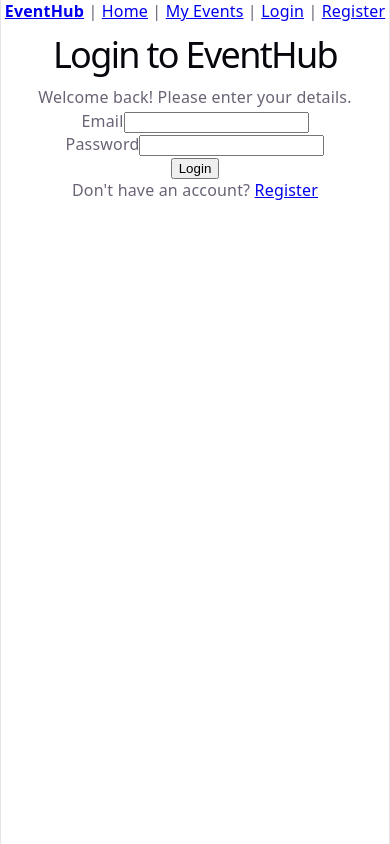
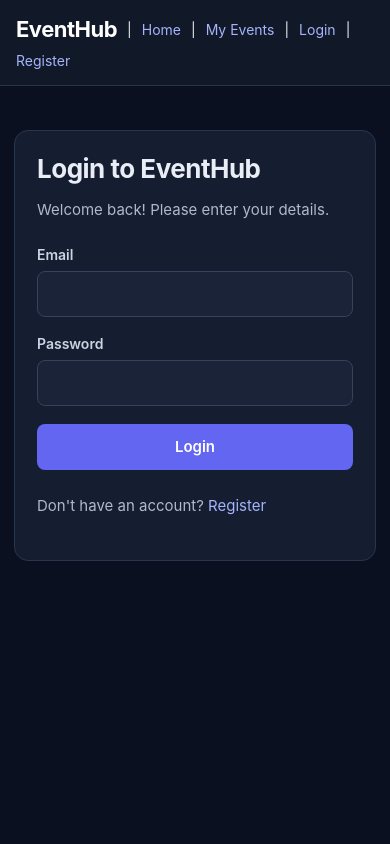
Before and after one commit to abdullah-ahmed7/event-management-system, a React (Vite) app: page /login in a window 390 px wide. Built offline with nearby package versions, Linux system fonts and the light colour scheme; no server answers.

Commit message:
Complete core features and responsive UI

```diff
--- a/src/App.css
+++ b/src/App.css
@@ -1,184 +1,433 @@
-.counter {
-  font-size: 16px;
-  padding: 5px 10px;
-  border-radius: 5px;
-  color: var(--accent);
-  background: var(--accent-bg);
-  border: 2px solid transparent;
-  transition: border-color 0.3s;
-  margin-bottom: 24px;
 
-  &:hover {
-    border-color: var(--accent-border);
+:root {
+  font-family: Inter, Arial, sans-serif;
+  color: #e9edf5;
+  background-color: #0b1020;
+  font-synthesis: none;
+  text-rendering: optimizeLegibility;
+}
+
+* {
+  box-sizing: border-box;
+}
+
+html {
+  scroll-behavior: smooth;
+}
+
+body {
+  margin: 0;
+  min-width: 320px;
+  background-color: #0b1020;
+  color: #e9edf5;
+}
+
+#root {
+  min-height: 100vh;
+  width: 100%;
+}
+
+.app {
+  min-height: 100vh;
+}
+
+a {
+  color: #a5b4fc;
+  text-decoration: none;
+}
+
+a:hover {
+  color: #c7d2fe;
+}
+
+button,
+input,
+select {
+  font-family: inherit;
+  font-size: 15px;
+}
+
+button {
+  background: #6366f1;
+  color: white;
+  border: none;
+  border-radius: 8px;
+  padding: 12px 20px;
+  cursor: pointer;
+  transition: background 0.2s ease;
+}
+
+button:hover {
+  background: #4f46e5;
+}
+
+button:disabled {
+  opacity: 0.5;
+  cursor: not-allowed;
+}
+
+input,
+select {
+  background: #1a2338;
+  border: 1px solid #36435e;
+  border-radius: 8px;
+  padding: 12px 14px;
+  color: #ffffff;
+  width: 100%;
+  min-height: 46px;
+}
+
+input:focus,
+select:focus {
+  outline: 2px solid #818cf8;
+  outline-offset: 1px;
+}
+
+/* Navbar */
+
+header {
+  width: 100%;
+  background: #111827;
+  border-bottom: 1px solid #283348;
+  padding: 18px 5%;
+}
+
+nav {
+  display: flex;
+  align-items: center;
+  gap: 16px;
+  flex-wrap: wrap;
+  font-size: 15px;
+}
+
+nav strong {
+  font-size: 25px;
+  color: #ffffff;
+  letter-spacing: -0.5px;
+}
+
+nav span {
+  margin-left: auto;
+  color: #cbd5e1;
+}
+
+/* Main layout */
+
+main {
+  max-width: 1250px;
+  margin: 0 auto;
+  padding: 40px 24px;
+  min-height: 80vh;
+}
+
+h1 {
+  font-size: clamp(28px, 4vw, 42px);
+  line-height: 1.2;
+  margin: 0 0 16px;
+  font-weight: 700;
+  letter-spacing: -0.5px;
+}
+
+h2 {
+  font-size: 26px;
+  line-height: 1.3;
+  margin: 24px 0 16px;
+}
+
+h3 {
+  font-size: 20px;
+  line-height: 1.4;
+}
+
+p {
+  line-height: 1.6;
+}
+
+/* Home */
+
+.home-page > h1 {
+  margin-bottom: 10px;
+}
+
+.home-page > p {
+  color: #aeb9ce;
+  margin-bottom: 25px;
+}
+
+.filter-form {
+  display: grid;
+  grid-template-columns: 2fr 1fr 1fr auto;
+  gap: 12px;
+  align-items: center;
+  background: #111827;
+  padding: 20px;
+  border: 1px solid #283348;
+  border-radius: 12px;
+  margin: 25px 0 35px;
+}
+
+.filter-form button {
+  min-height: 46px;
+  white-space: nowrap;
+}
+
+/* Event cards */
+
+.events-grid {
+  display: grid;
+  grid-template-columns: repeat(3, minmax(0, 1fr));
+  gap: 24px;
+  align-items: stretch;
+}
+
+.event-card,
+.events-grid article {
+  background: #151d30;
+  border: 1px solid #29354d;
+  border-radius: 14px;
+  padding: 18px;
+  overflow: hidden;
+  transition: transform 0.2s ease, border-color 0.2s ease;
+}
+
+.event-card:hover,
+.events-grid article:hover {
+  transform: translateY(-3px);
+  border-color: #6366f1;
+}
+
+.event-card img,
+.events-grid article img {
+  display: block;
+  width: 100%;
+  height: 190px;
+  object-fit: cover;
+  border-radius: 9px;
+}
+
+.event-card h2,
+.event-card h3,
+.events-grid article h2 {
+  font-size: 20px;
+  line-height: 1.4;
+  margin: 16px 0 12px;
+}
+
+.event-card p,
+.events-grid article p {
+  color: #c0cada;
+  margin: 8px 0;
+}
+
+.event-card a {
+  display: inline-block;
+  margin-top: 12px;
+  font-weight: 600;
+}
+
+.event-card button {
+  margin-top: 14px;
+}
+
+/* Event details */
+
+.event-details {
+  max-width: 850px;
+  margin: 0 auto;
+  background: #151d30;
+  border: 1px solid #29354d;
+  padding: 30px;
+  border-radius: 14px;
+}
+
+.event-details h1 {
+  font-size: clamp(26px, 3vw, 36px);
+  margin: 20px 0;
+}
+
+.event-details img {
+  display: block;
+  width: 100%;
+  max-width: 100%;
+  height: auto;
+  border-radius: 12px;
+  margin: 20px 0;
+}
+
+.event-details p {
+  color: #c0cada;
+  line-height: 1.7;
+  overflow-wrap: anywhere;
+  margin: 12px 0;
+}
+
+.event-details strong {
+  color: #f1f5f9;
+}
+
+.event-details button {
+  margin-top: 15px;
+}
+
+/* Login and Register */
+
+.auth-page {
+  width: 100%;
+  max-width: 460px;
+  margin: 35px auto;
+  padding: 32px;
+  background: #151d30;
+  border: 1px solid #29354d;
+  border-radius: 14px;
+  text-align: left;
+}
+
+.auth-page h1 {
+  font-size: 30px;
+  line-height: 1.25;
+  font-weight: 700;
+  letter-spacing: -0.5px;
+  margin: 0 0 12px;
+  text-align: left;
+}
+
+.auth-page > p {
+  font-size: 15px;
+  color: #aeb9ce;
+  line-height: 1.6;
+  margin: 0 0 20px;
+}
+
+.auth-page form {
+  display: flex;
+  flex-direction: column;
+  gap: 18px;
+  margin: 24px 0;
+}
+
+.auth-page form > div {
+  display: flex;
+  flex-direction: column;
+  gap: 8px;
+}
+
+.auth-page label {
+  display: block;
+  font-size: 14px;
+  font-weight: 600;
+  color: #cbd5e1;
+  text-align: left;
+}
+
+.auth-page input {
+  width: 100%;
+  min-height: 46px;
+}
+
+.auth-page button {
+  width: 100%;
+  min-height: 46px;
+  font-weight: 600;
+}
+
+.auth-page form p[role="alert"] {
+  margin: 0;
+}
+
+/* My Events */
+
+.my-events-page > h1 {
+  margin-bottom: 10px;
+}
+
+.my-events-page > p {
+  color: #aeb9ce;
+}
+
+.my-events-page section {
+  margin-top: 35px;
+}
+
+.my-events-page section h2 {
+  padding-bottom: 12px;
+  border-bottom: 1px solid #29354d;
+}
+
+/* Feedback */
+
+[role="alert"] {
+  color: #fca5a5;
+}
+
+[role="status"] {
+  color: #86efac;
+}
+
+/* Tablet */
+
+@media (max-width: 900px) {
+  .events-grid {
+    grid-template-columns: repeat(2, minmax(0, 1fr));
   }
-  &:focus-visible {
-    outline: 2px solid var(--accent);
-    outline-offset: 2px;
+
+  .filter-form {
+    grid-template-columns: repeat(2, minmax(0, 1fr));
   }
 }
 
-.hero {
-  position: relative;
+/* Mobile */
 
-  .base,
-  .framework,
-  .vite {
-    inset-inline: 0;
-    margin: 0 auto;
+@media (max-width: 600px) {
+  header {
+    padding: 16px;
   }
 
-  .base {
-    width: 170px;
-    position: relative;
-    z-index: 0;
+  nav {
+    gap: 10px;
+    font-size: 14px;
   }
 
-  .framework,
-  .vite {
-    position: absolute;
+  nav strong {
+    font-size: 22px;
   }
 
-  .framework {
-    z-index: 1;
-    top: 34px;
-    height: 28px;
-    transform: perspective(2000px) rotateZ(300deg) rotateX(44deg) rotateY(39deg)
-      scale(1.4);
+  nav span {
+    margin-left: 0;
   }
 
-  .vite {
-    z-index: 0;
-    top: 107px;
-    height: 26px;
-    width: auto;
-    transform: perspective(2000px) rotateZ(300deg) rotateX(40deg) rotateY(39deg)
-      scale(0.8);
+  main {
+    padding: 24px 14px;
+  }
+
+  h1 {
+    font-size: 28px;
+  }
+
+  .events-grid,
+  .filter-form {
+    grid-template-columns: 1fr;
+  }
+
+  .filter-form {
+    padding: 15px;
+  }
+
+  .auth-page {
+    max-width: 100%;
+    margin: 20px auto;
+    padding: 22px;
+  }
+
+  .auth-page h1 {
+    font-size: 26px;
+  }
+
+  .event-details {
+    padding: 20px;
+  }
+
+  .event-card img,
+  .events-grid article img {
+    height: 210px;
   }
 }
-
-#center {
-  display: flex;
-  flex-direction: column;
-  gap: 25px;
-  place-content: center;
-  place-items: center;
-  flex-grow: 1;
-
-  @media (max-width: 1024px) {
-    padding: 32px 20px 24px;
-    gap: 18px;
-  }
-}
-
-#next-steps {
-  display: flex;
-  border-top: 1px solid var(--border);
-  text-align: left;
-
-  & > div {
-    flex: 1 1 0;
-    padding: 32px;
-    @media (max-width: 1024px) {
-      padding: 24px 20px;
-    }
-  }
-
-  .icon {
-    margin-bottom: 16px;
-    width: 22px;
-    height: 22px;
-  }
-
-  @media (max-width: 1024px) {
-    flex-direction: column;
-    text-align: center;
-  }
-}
-
-#docs {
-  border-right: 1px solid var(--border);
-
-  @media (max-width: 1024px) {
-    border-right: none;
-    border-bottom: 1px solid var(--border);
-  }
-}
-
-#next-steps ul {
-  list-style: none;
-  padding: 0;
-  display: flex;
-  gap: 8px;
-  margin: 32px 0 0;
-
-  .logo {
-    height: 18px;
-  }
-
-  a {
-    color: var(--text-h);
-    font-size: 16px;
-    border-radius: 6px;
-    background: var(--social-bg);
-    display: flex;
-    padding: 6px 12px;
-    align-items: center;
-    gap: 8px;
-    text-decoration: none;
-    transition: box-shadow 0.3s;
-
-    &:hover {
-      box-shadow: var(--shadow);
-    }
-    .button-icon {
-      height: 18px;
-      width: 18px;
-    }
-  }
-
-  @media (max-width: 1024px) {
-    margin-top: 20px;
-    flex-wrap: wrap;
-    justify-content: center;
-
-    li {
-      flex: 1 1 calc(50% - 8px);
-    }
-
-    a {
-      width: 100%;
-      justify-content: center;
-      box-sizing: border-box;
-    }
-  }
-}
-
-#spacer {
-  height: 88px;
-  border-top: 1px solid var(--border);
-  @media (max-width: 1024px) {
-    height: 48px;
-  }
-}
-
-.ticks {
-  position: relative;
-  width: 100%;
-
-  &::before,
-  &::after {
-    content: '';
-    position: absolute;
-    top: -4.5px;
-    border: 5px solid transparent;
-  }
-
-  &::before {
-    left: 0;
-    border-left-color: var(--border);
-  }
-  &::after {
-    right: 0;
-    border-right-color: var(--border);
-  }
-}
--- a/src/index.css
+++ b/src/index.css
@@ -1,53 +1,6 @@
-:root {
-  --text: #6b6375;
-  --text-h: #08060d;
-  --bg: #fff;
-  --border: #e5e4e7;
-  --code-bg: #f4f3ec;
-  --accent: #aa3bff;
-  --accent-bg: rgba(170, 59, 255, 0.1);
-  --accent-border: rgba(170, 59, 255, 0.5);
-  --social-bg: rgba(244, 243, 236, 0.5);
-  --shadow:
-    rgba(0, 0, 0, 0.1) 0 10px 15px -3px, rgba(0, 0, 0, 0.05) 0 4px 6px -2px;
 
-  --sans: system-ui, 'Segoe UI', Roboto, sans-serif;
-  --heading: system-ui, 'Segoe UI', Roboto, sans-serif;
-  --mono: ui-monospace, Consolas, monospace;
-
-  font: 18px/145% var(--sans);
-  letter-spacing: 0.18px;
-  color-scheme: light dark;
-  color: var(--text);
-  background: var(--bg);
-  font-synthesis: none;
-  text-rendering: optimizeLegibility;
-  -webkit-font-smoothing: antialiased;
-  -moz-osx-font-smoothing: grayscale;
-
-  @media (max-width: 1024px) {
-    font-size: 16px;
-  }
-}
-
-@media (prefers-color-scheme: dark) {
-  :root {
-    --text: #9ca3af;
-    --text-h: #f3f4f6;
-    --bg: #16171d;
-    --border: #2e303a;
-    --code-bg: #1f2028;
-    --accent: #c084fc;
-    --accent-bg: rgba(192, 132, 252, 0.15);
-    --accent-border: rgba(192, 132, 252, 0.5);
-    --social-bg: rgba(47, 48, 58, 0.5);
-    --shadow:
-      rgba(0, 0, 0, 0.4) 0 10px 15px -3px, rgba(0, 0, 0, 0.25) 0 4px 6px -2px;
-  }
-
-  #social .button-icon {
-    filter: invert(1) brightness(2);
-  }
+html {
+  scroll-behavior: smooth;
 }
 
 body {
@@ -55,57 +8,6 @@ body {
 }
 
 #root {
-  width: 1126px;
-  max-width: 100%;
-  margin: 0 auto;
-  text-align: center;
-  border-inline: 1px solid var(--border);
-  min-height: 100svh;
-  display: flex;
-  flex-direction: column;
-  box-sizing: border-box;
+  width: 100%;
+  min-height: 100vh;
 }
-
-h1,
-h2 {
-  font-family: var(--heading);
-  font-weight: 500;
-  color: var(--text-h);
-}
-
-h1 {
-  font-size: 56px;
-  letter-spacing: -1.68px;
-  margin: 32px 0;
-  @media (max-width: 1024px) {
-    font-size: 36px;
-    margin: 20px 0;
-  }
-}
-h2 {
-  font-size: 24px;
-  line-height: 118%;
-  letter-spacing: -0.24px;
-  margin: 0 0 8px;
-  @media (max-width: 1024px) {
-    font-size: 20px;
-  }
-}
-p {
-  margin: 0;
-}
-
-code,
-.counter {
-  font-family: var(--mono);
-  display: inline-flex;
-  border-radius: 4px;
-  color: var(--text-h);
-}
-
-code {
-  font-size: 15px;
-  line-height: 135%;
-  padding: 4px 8px;
-  background: var(--code-bg);
-}
```
Also changed, not shown: 1 other file (tests, documents, lock files or other folders).
